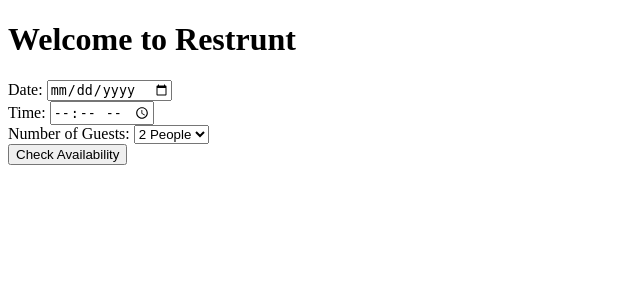
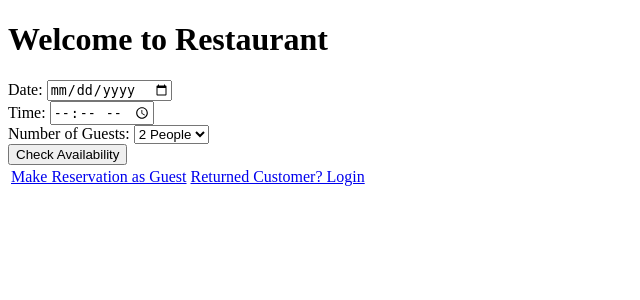
Before and after one commit to HannahW234/COSC4351-Group-56-Project, a Flask app: page / in a window 1280 px wide. Shown: the top 300 px of the page, without its empty margins (0-640 px from the left). Run offline with Flask 2, Linux system fonts and the light colour scheme.

Commit message:
Update index.html

```diff
--- a/frontend/templates/index.html
+++ b/frontend/templates/index.html
@@ -3,7 +3,7 @@
 <!DOCTYPE html>
 <html lang="en">
   <body>
-    <h1>Welcome to Restrunt</h1>
+    <h1>Welcome to Restaurant</h1>
     <form>
       <div class="">
         <label for="date" class="form__label">Date:</label>
@@ -33,6 +33,14 @@
         />
       </div>
     </form>
+
+    <table>
+      <tr>
+        <td><a href="reservation.html">Make Reservation as Guest</a></td>
+        <td><a href="login.html">Returned Customer? Login</a></td>
+      </tr>
+    </table>
+
   </body>
 </html>
 
```
